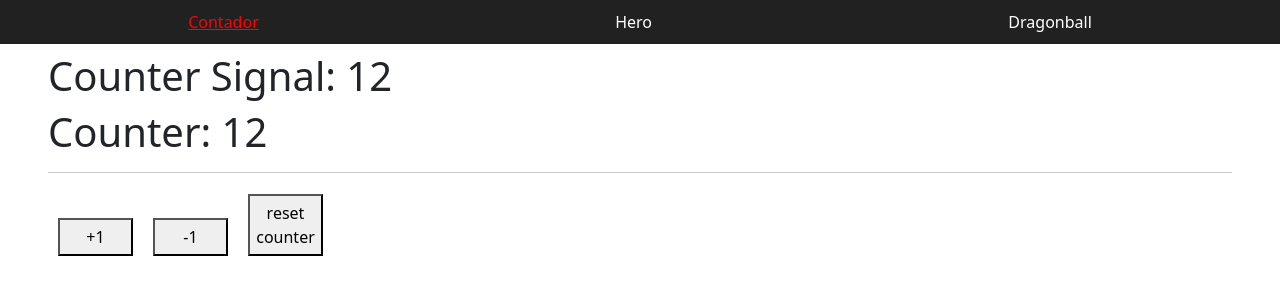
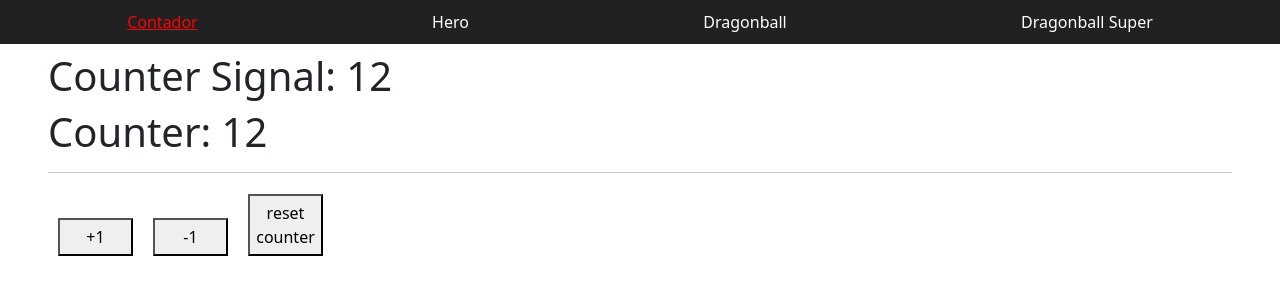
Before and after one commit to AlexFandila/angular-learn, an Angular app: page / in a window 1280 px wide. Shown: the top 300 px of the page. Built offline with nearby package versions, Linux system fonts and the light colour scheme.

Commit message:
Feat: dragon ball super navbar link

```diff
--- a/src/app/components/shared/navbar/navbar.html
+++ b/src/app/components/shared/navbar/navbar.html
@@ -21,5 +21,6 @@
   <a routerLink="/" routerLinkActive="active" [routerLinkActiveOptions]="{exact: true}">Contador</a>
   <a [routerLink]="['/hero']" [routerLinkActive]="'active'">Hero</a>
   <a [routerLink]="['/dragonball']" [routerLinkActive]="'active'">Dragonball</a>
+  <a [routerLink]="['/dragonball-super']" [routerLinkActive]="'active'">Dragonball Super</a>
 
 </nav>
```
